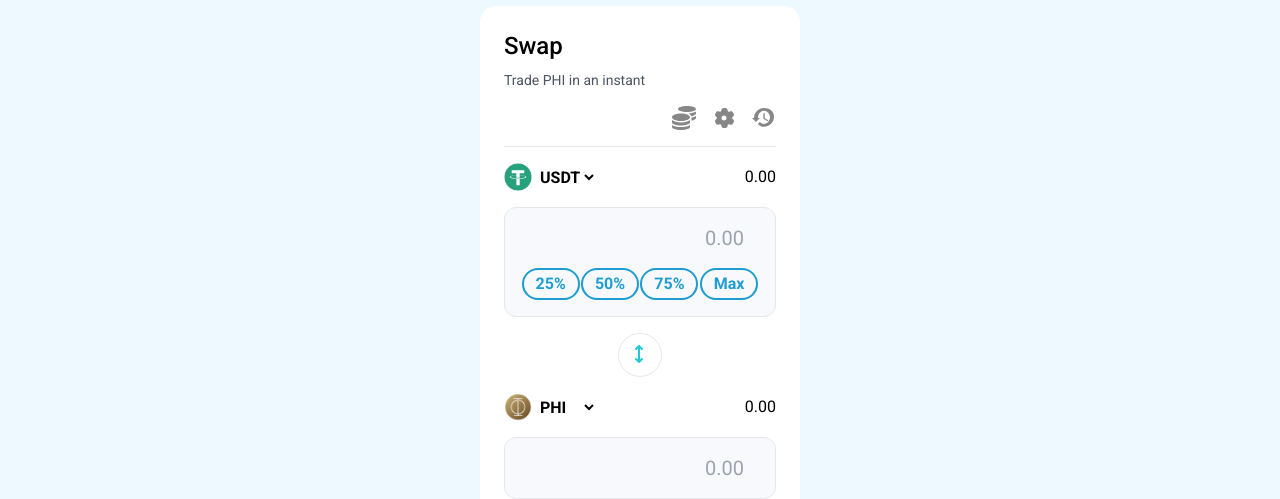
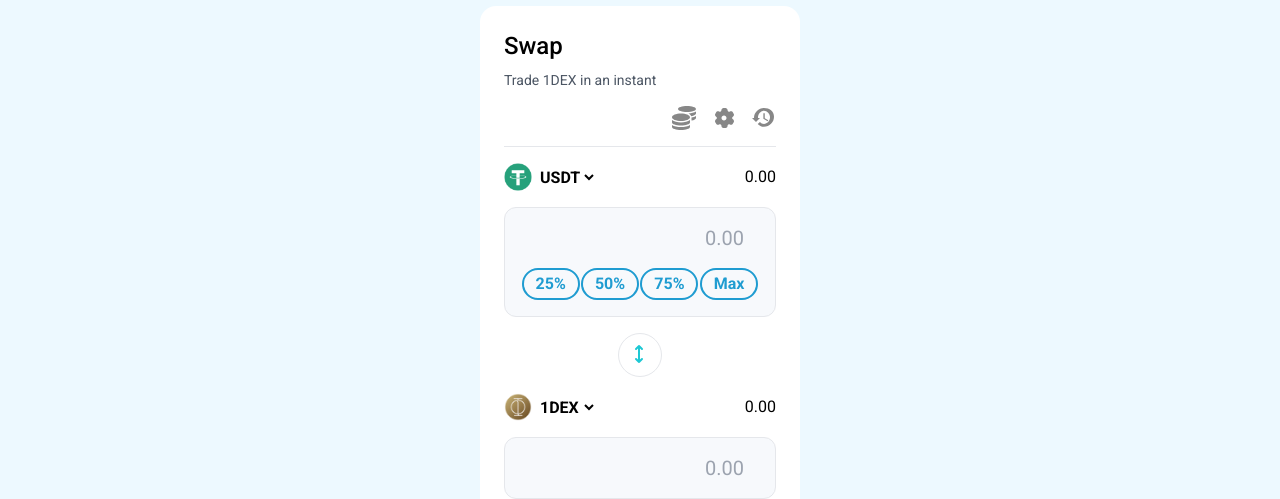
Before and after one commit to gauravgangwarweb/Phi, a React (Vite) app: page / in a window 1280 px wide. Shown: the part 222-721 px from the top of the page. Built offline with nearby package versions, Linux system fonts and the light colour scheme.

Commit message:
Refactor selected currency options in SwapCard component

```diff
--- a/src/components/SwapCard.jsx
+++ b/src/components/SwapCard.jsx
@@ -4,7 +4,7 @@
   // state variable for selected currency one
   const [selectedOne, setSelectedOne] = useState("USDT");
   // state variable for selected currency two
-  const [selectedTwo, setSelectedTwo] = useState("PHI");
+  const [selectedTwo, setSelectedTwo] = useState("1DEX");
 
   // function to handle change in selected currency one
   const handleChangeOne = (e) => {
@@ -21,7 +21,7 @@
       <div className="w-full md:w-1/4 bg-lightNav dark:bg-gray-600 p-6 rounded-2xl mt-4">
         <h3 className="text-2xl dark:text-white font-medium">Swap</h3>
         <p className="text-gray-600 dark:text-white text-sm mt-2">
-          Trade PHI in an instant
+          Trade 1DEX in an instant
         </p>
         <div className="flex justify-between">
           <div></div>
@@ -103,7 +103,7 @@
         <div className="w-full flex items-center justify-between mt-4">
           <div className="flex items-center gap-1">
             {/* currency icon */}
-            {selectedOne === "PHI" ? (
+            {selectedOne === "1DEX" ? (
               <img className="w-7" src="logo.png" alt="phi" />
             ) : (
               <img className="w-7" src="usdt.png" alt="usdt" />
@@ -115,7 +115,7 @@
               onChange={handleChangeOne}
             >
               <option value="USDT">USDT</option>
-              <option value="PHI">PHI</option>
+              <option value="1DEX">1DEX</option>
             </select>
           </div>
           <p className="dark:text-white">{"0.00"}</p>
@@ -187,7 +187,7 @@
               onChange={handleChangeTwo}
             >
               <option value="USDT">USDT</option>
-              <option value="PHI">PHI</option>
+              <option value="1DEX">1DEX</option>
             </select>
           </div>
           <p className="dark:text-white">{"0.00"}</p>
```
